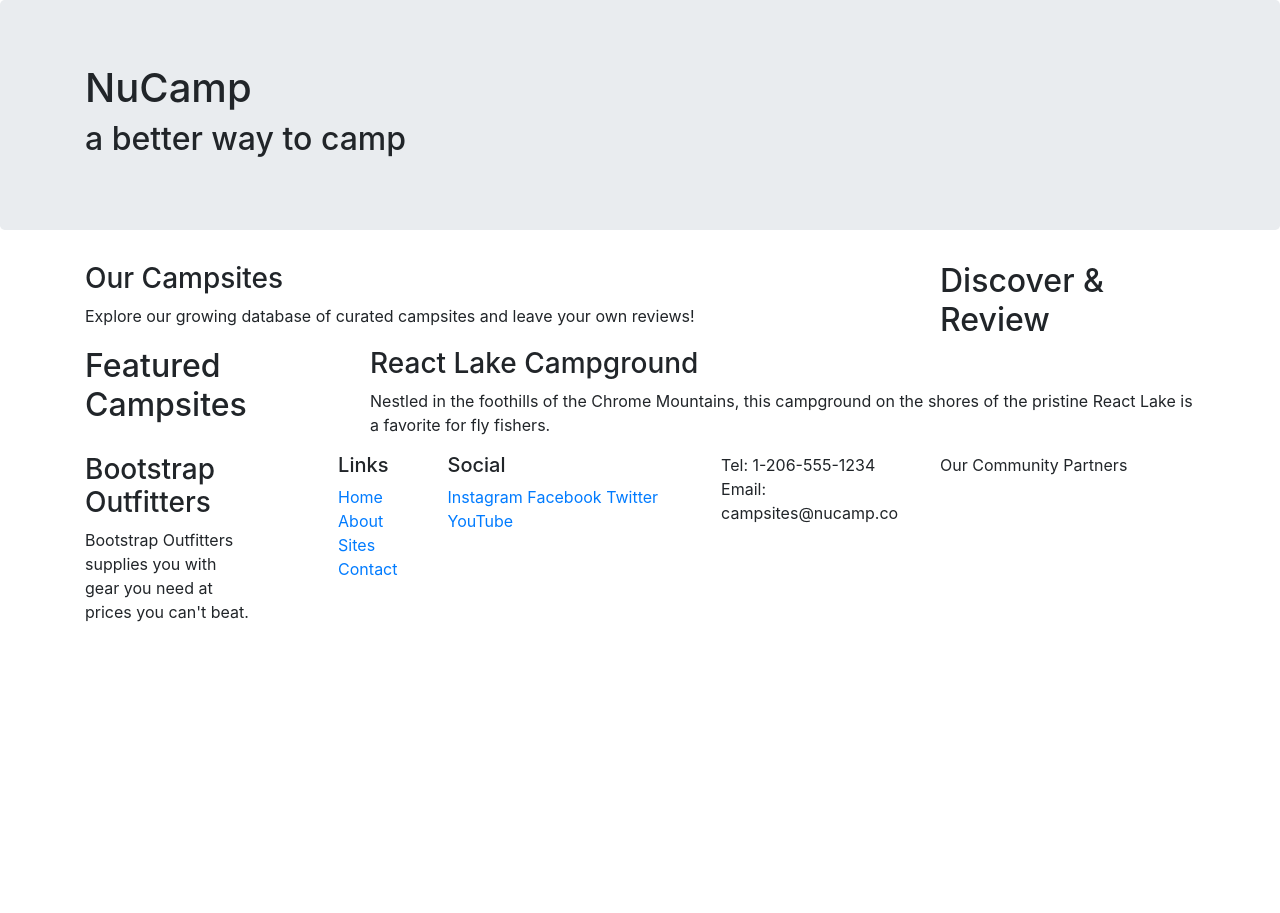
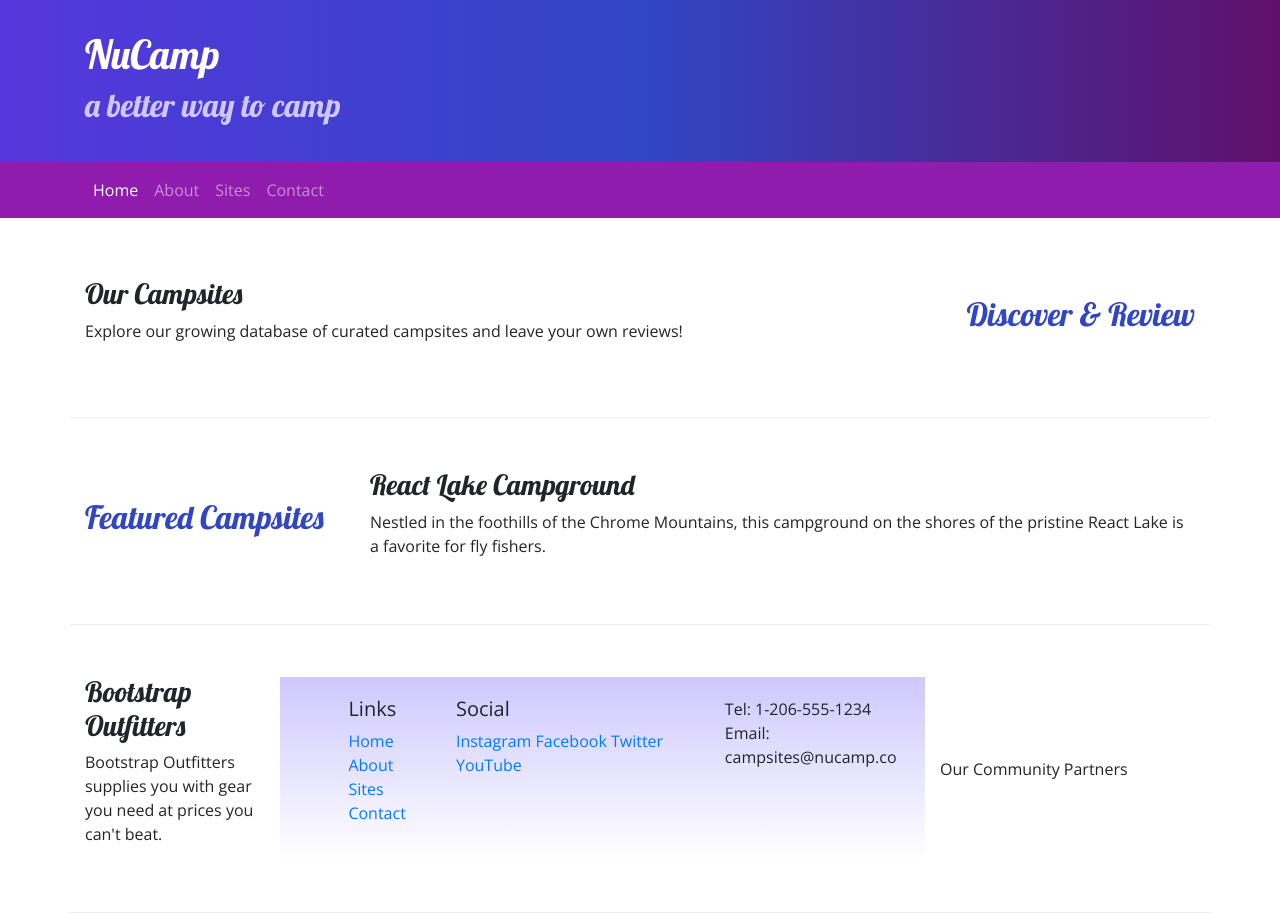
Before and after one commit to ritchiels/NuCampsite, a website: page index.html in a window 1280 px wide. Before the commit the page ends 800 px from the top, so only its background shows below. Drawn offline with nearby package versions, Linux system fonts and the light colour scheme.

Commit message:
Navbar and Breadcrumbs

```diff
--- a/index.html
+++ b/index.html
@@ -2,55 +2,71 @@
 <html lang="en">
 
 <head>
-    <!-- required meta tags always come first -->
     <meta charset="utf-8" />
     <meta name="viewport" content="width=device-width, initial-scale=1" />
-    <!-- Bootstrap CSS ref -->
     <link rel="stylesheet" href="node_modules/bootstrap/dist/css/bootstrap.min.css" />
+    <link rel="stylesheet" href="https://fonts.googleapis.com/css?family=Lobster|Open+Sans" />
+    <link rel="stylesheet" href="styles.css"/>
     <title>NuCamp: A Better Way To Camp</title>
 </head>
 
 <body>
 
-    <header class="jumbotron"> <!--creates banner essentially-->
+    <header class="jumbotron jumbotron-fluid"> <!--creates banner essentially-->
         <div class="container">
             <div class="row">
                 <div class="col">
-            <h1>NuCamp</h1>
-            <h2>a better way to camp</h2>
+                    <h1>NuCamp</h1>
+                    <h2>a better way to camp</h2>
+                </div>
+            </div>
         </div>
-      </div>
-    </div>
     </header>
 
+    <nav class="navbar navbar-expand-sm navbar-dark sticky-top">
+        <div class="container">
+            <button class="navbar-toggler ml-auto" type="button" data-toggle="collapse" data-target="#nucampNavbar">
+                <span class="navbar-toggler-icon"></span>
+            </button>
+                <div class="collapse navbar-collapse" id="nucampNavbar">
+                    <ul class="navbar-nav">
+                        <li class="nav-item active"><a class="nav-link" href="#">Home</a></li>
+                        <li class="nav-item"><a class="nav-link" href="aboutus.html">About</a></li>
+                        <li class="nav-item"><a class="nav-link" href="#">Sites</a></li>
+                        <li class="nav-item"><a class="nav-link" href="#">Contact</a></li>
+                    </ul>
+                </div>
+        </div>
+    </nav>
+
     <div class="container">
-        <div class="row">
+        <div class="row row-content align-items-center">
             <div class="col-sm-4 order-sm-last col-md-3">
-                <h2>Discover & Review</h2>
+                <h2 class="text-sm-right">Discover & Review</h2>
             </div>
         <div class="col">
             <h3>Our Campsites</h3>
-            <p>Explore our growing database of curated campsites and leave your own reviews!</p>
+            <p class="d-none d-sm-block">Explore our growing database of curated campsites and leave your own reviews!</p>
         </div>
         </div>
 
-        <div class="row">
+        <div class="row row-content align-items-center">
             <div class="col-sm-4 col-md-3">
             <h2>Featured Campsites</h2>
         </div>
         <div class="col">
             <h3>React Lake Campground</h3>
-            <p>Nestled in the foothills of the Chrome Mountains, this campground on the shores of the pristine React Lake is a favorite for fly fishers.</p>
+            <p class="d-none d-sm-block">Nestled in the foothills of the Chrome Mountains, this campground on the shores of the pristine React Lake is a favorite for fly fishers.</p>
         </div>
     </div>
 
-        <div class="row">
+        <div class="row row-content align-items-center">
             <div class="col-sm-4 order-sm-last col-md-3"
                 <h2>Our Community Partners</h2>
             </div>
             <div class="col">
             <h3>Bootstrap Outfitters</h3>
-            <p>Bootstrap Outfitters supplies you with gear you need at prices you can't beat.</p>
+            <p class="d-none d-sm-block">Bootstrap Outfitters supplies you with gear you need at prices you can't beat.</p>
         </div>
 
     <footer>
@@ -60,7 +76,7 @@
                     <h5>Links</h5>
                     <ul class="list-unstyled"> <!--list unstyled removes default bulletpoints-->
                         <li><a href="#">Home</a></li>
-                        <li><a href="#">About</a></li>
+                        <li><a href="aboutus.html">About</a></li>
                         <li><a href="#">Sites</a></li>
                         <li><a href="#">Contact</a></li>
                     </ul>
--- /dev/null
+++ b/styles.css
@@ -0,0 +1,37 @@
+body {
+    font-family: "Open Sans", sans-serif;
+}
+
+h1, h2, h3 {
+    font-family: "Lobster", cursive;
+}
+
+h2 {
+    color: #3046C5;
+}
+
+header h2 {
+    color: #CEC8FF;
+}
+
+footer {
+    background-image: linear-gradient(#CEC8FF, white);
+    padding: 20px 0;
+}
+
+.jumbotron {
+    margin: 0;
+    padding: 30px;
+    background-image: linear-gradient(to right, #5637DD, #3046C5, #60106B);
+    color: white;
+}
+
+.row-content {
+    padding: 50px 0;
+    border-bottom: 1px ridge;
+    min-height: 200px;
+}
+
+.navbar {
+    background-color: #901CAD;
+}
```
Also changed, not shown: aboutus.html (added, +110 -0 lines).
